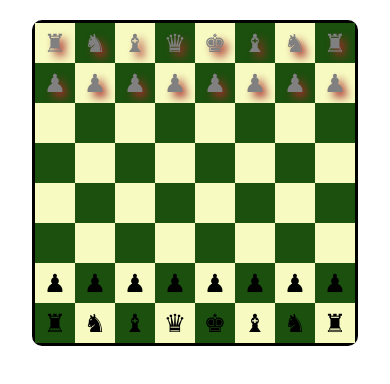
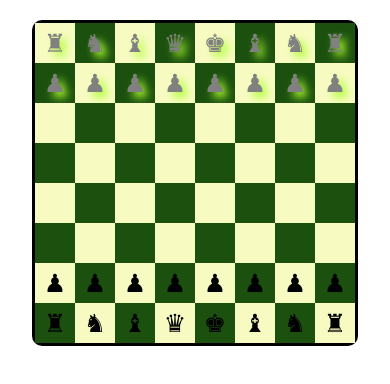
Before and after one commit to HariKumar20/ChessGameReact, a React (Create React App) app: page / in a window 390 px wide. Shown: the top 384 px of the page. Built offline with nearby package versions, Linux system fonts and the light colour scheme.

Commit message:
new code added

```diff
--- a/src/App.css
+++ b/src/App.css
@@ -56,7 +56,7 @@
   height: 10px;
   width: 10px;
   border: black solid;
-  background-color: brown;
+  background-color: greenyellow;
   border-radius: 10px;
   border-width: 2px;
 }
@@ -65,13 +65,13 @@
   color: gray;
   font-size: 40px;
   cursor: pointer;
-  text-shadow: 5px 5px 8px  brown;
+  text-shadow: 5px 5px 8px  greenyellow;
 }
 .blackCoinShadow
 {
   font-size: 40px;
   cursor: pointer;
-  text-shadow: 5px 5px 8px brown;
+  text-shadow: 5px 5px 8px greenyellow;
 }
 
 @media screen and (max-width : 620px)
@@ -138,7 +138,7 @@
   height: 10px;
   width: 10px;
   border: black solid;
-  background-color: brown;
+  background-color: greenyellow;
   border-width: 1px;
 }
 .whiteCoinShadow
@@ -146,12 +146,12 @@
   color: gray;
   font-size: 25px;
   cursor: pointer;
-  text-shadow: 5px 5px 5px 5px brown;
+  text-shadow: 5px 5px 5px 5px greenyellow;
 }
 .blackCoinShadow
 {
   font-size: 25px;
   cursor: pointer;
-  text-shadow: 5px 5px 5px 5px brown;
+  text-shadow: 5px 5px 5px 5px greenyellow;
 }
 }
```
